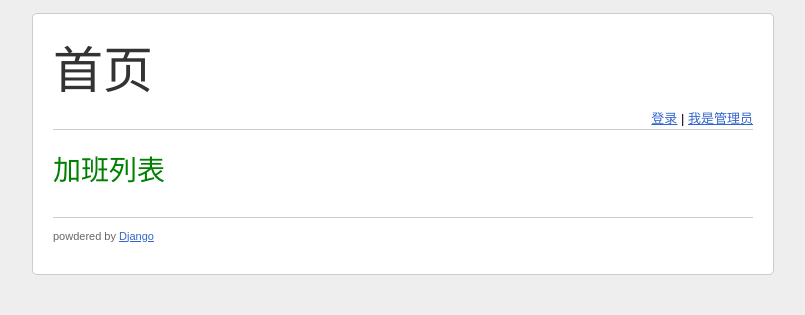
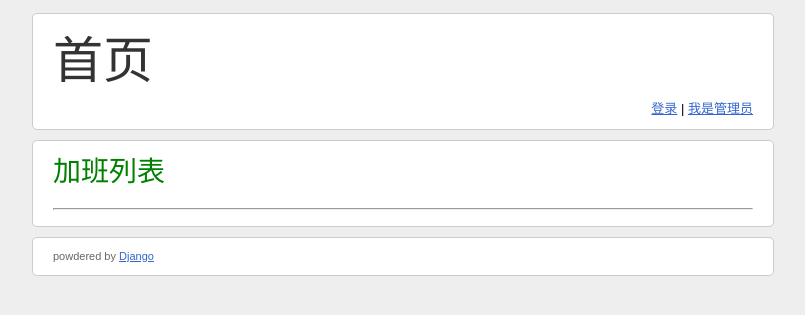
Before and after one commit to phaibin/my_hrms, a Django app: template templates/overtime/index.html in a window 1280 px wide. Shown: the top 315 px of the page, without its empty margins (237-1042 px from the left). Run offline with Django 3.2, Linux system fonts and the light colour scheme; the template is opened without the code that fills it, so the values that code supplies are empty; parts of the project's set-up code (start-up, migrations or seed data) failed here and were passed over.

Commit message:
change style

```diff
--- a/overtime/views.py
+++ b/overtime/views.py
@@ -15,7 +15,7 @@ from models import Application, ApplicationState, ApplicationFlow, UserProfile
 
 class ApplicationForm(forms.ModelForm):
     subject = forms.CharField(widget=forms.TextInput(), label=u'标题')
-    start_time = forms.CharField(label=u'开始时间')
+    start_time = forms.DateTimeField(label=u'开始时间', widget=forms.SplitDateTimeWidget)
     end_time = forms.CharField(label=u'结束时间')
     participants = forms.ModelMultipleChoiceField(label=u'参加人员', queryset=UserProfile.objects.userprofile_in_employee_and_PM())
     content = forms.CharField(label=u'备注', widget=forms.Textarea())
--- a/static/styles/style.css
+++ b/static/styles/style.css
@@ -1,5 +1,5 @@
 body { background:#EEE; font-size: 13px; }
-.box { margin-bottom:20px; }
+/*.box { margin-bottom:20px; }*/
 .clear { clear:both; }
 .float_left { float:left; }
 .float_right { float:right; }
@@ -22,7 +22,7 @@ p { line-height:1.5em; }
 a { color:#3366CC; text-decoration:underline; }
 a:hover { color:#FF3300; }
 
-.page { width:700px; margin:10px auto; background:#FFF; padding:10px 20px; border:1px solid #CCC; border-radius:5px; }
+.box { width:700px; margin:10px auto; background:#FFF; padding:10px 20px; border:1px solid #CCC; border-radius:5px; }
 
 .header { padding-top:10px; border-bottom:1px solid #CCC; }
 .header h1 { font-size:50px; }
--- a/templates/base.html
+++ b/templates/base.html
@@ -1,5 +1,5 @@
-<!DOCTYPE html PUBLIC "-//W3C//DTD XHTML 1.0 Transitional//EN" "http://www.w3.org/TR/xhtml1/DTD/xhtml1-transitional.dtd">
-<html xmlns="http://www.w3.org/1999/xhtml">
+<!DOCTYPE html>
+<html>
 <head>
 <meta http-equiv="Content-Type" content="text/html; charset=utf-8" />
 <title>{% block title %}{% endblock %}</title>
@@ -21,12 +21,12 @@
         </div>
     </div>
 
-    <div class="main box">
-
+    <div class="main">
         {% block content %}
         {% endblock %}
+    </div>
 
-    <div class="foot">
+    <div class="foot box">
         powdered by <a href="http://www.djangoproject.com/">Django</a>
     </div>
 
--- a/templates/login.html
+++ b/templates/login.html
@@ -1,5 +1,6 @@
 {% extends "base.html" %}
 {% block content %}
+<div class="box">
   {% if form.errors %}
   <p>Your username and password didn’t match. Please try again.</p>
   {% endif %}
@@ -18,4 +19,5 @@
   	<input type="submit" value="login" />
   	<input type="hidden" name="next" value="{{ next }}" />
   </form>
+</div>
 {% endblock %}
--- a/templates/overtime/form.html
+++ b/templates/overtime/form.html
@@ -7,11 +7,15 @@
             <h2>{% if form.instance.id %}修改{% else %}新增加班{% endif %}</h2>
             <form action="" method="post">
                 {% csrf_token %}
-                {{form.as_p}}
+                <table>
+                {{ form.as_table }}
+                </table>
                 <p>
                     <input type="submit" class="submit" value="提交" />
                 </p>
             </form>
+        </div>
+        <div class="box">
             <p>
               <a href="{% url overtime %}">返回</a>
             </p>
--- a/templates/overtime/index.html
+++ b/templates/overtime/index.html
@@ -3,13 +3,15 @@
 {% block title %}加班系统{% endblock %}
 
 {% block content %}
-<div class="box">
+<div>
 
     <div class="box todos">
 
-        <h2 class="box">加班列表</h2>
-        {% if "overtime.add_application" in request.user.get_group_permissions %}<a href="{% url new_overtime %}">新增加班申请</a>{% endif %}
-        <ul>
+        <h2>加班列表</h2>
+        <div>{% if "overtime.add_application" in request.user.get_group_permissions %}<a href="{% url new_overtime %}">新增加班申请</a>{% endif %}</div>
+        <hr>
+        <div>
+          <ul>
           {% if is_hr %}
             {% for app in applications %}
                 <li>
@@ -32,7 +34,7 @@
             {% endfor %}
           {% endif %}
         </ul>
-
+      </div>
     </div>
 
 </div>
```
Also changed, not shown: templates/index.html (+3 -6 lines), templates/overtime/show.html (+6 -7 lines), db/development.sqlite3. Lines whose indentation alone changed are shown as unchanged.
